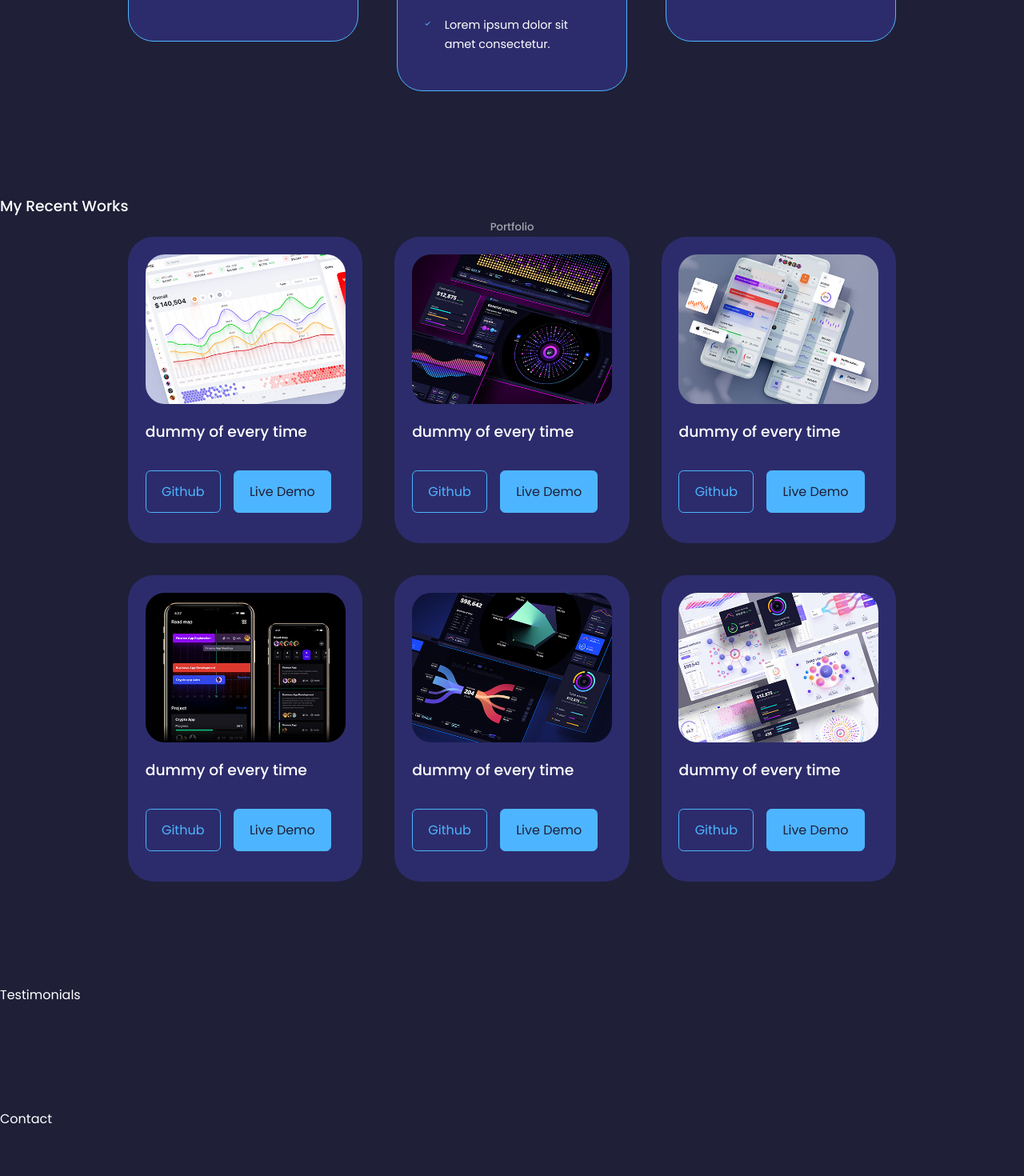
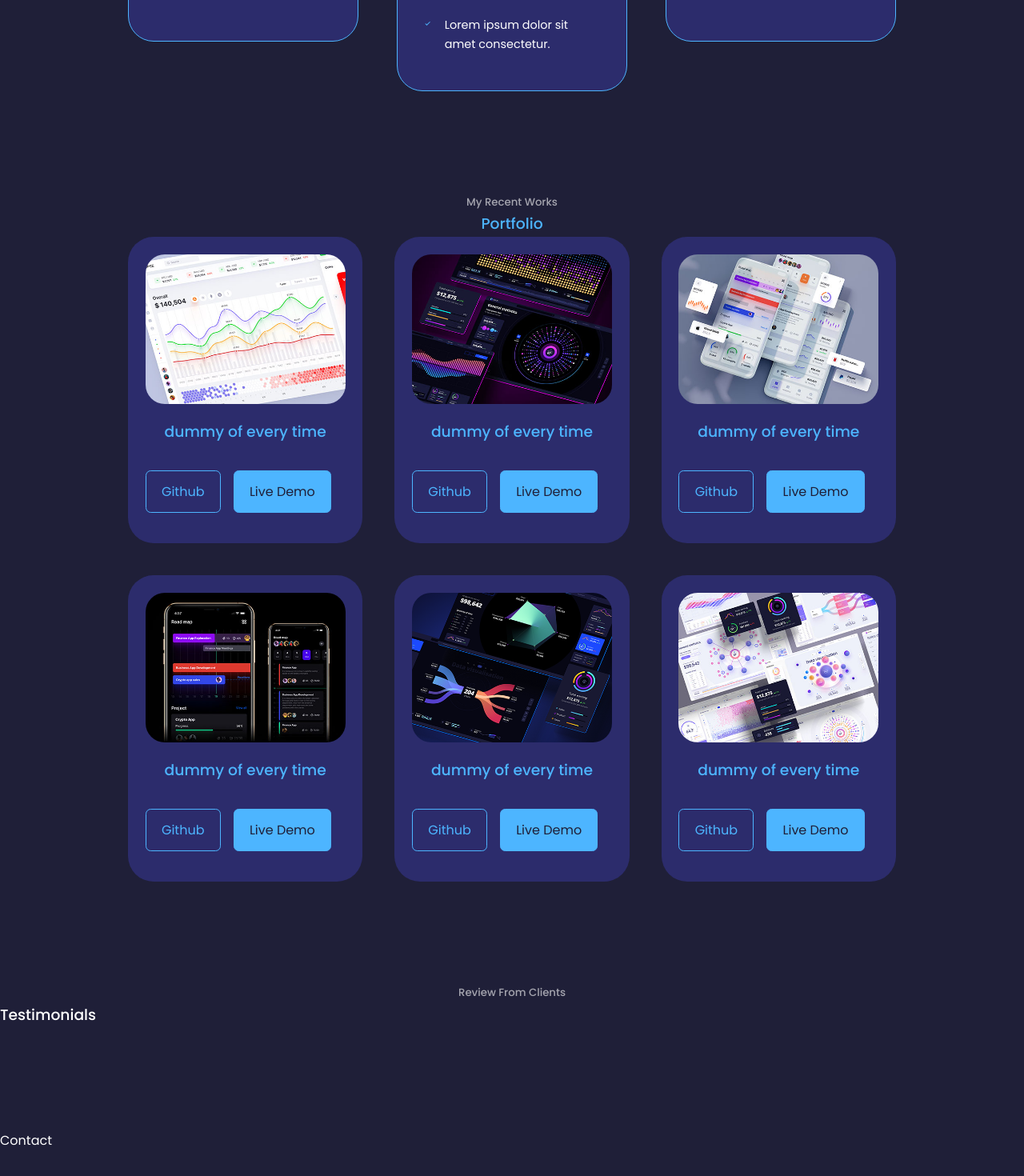
Before and after one commit to mohamedfazilk/React-Portfolio, a React (Create React App) app: page / in a window 1280 px wide. Shown: the part 2782-4252 px from the top of the page at 80% size. Built offline with nearby package versions, Linux system fonts and the light colour scheme.

Commit message:
adding the heading tag in the testimonials

```diff
--- a/src/components/portfolio/Portfolio.jsx
+++ b/src/components/portfolio/Portfolio.jsx
@@ -70,8 +70,9 @@ const data = [
 const Portfolio = () => {
   return (
     <section id='portfolio'>
-      <h3>My Recent Works</h3>
-      <h5>Portfolio</h5>
+       <h5>My Recent Works</h5>
+      <h3>Portfolio </h3>
+
 
       <div className="container portfolio-container">
         {data.map(({id,image,title,github,demo}) =>{
--- a/src/components/portfolio/portfolio.css
+++ b/src/components/portfolio/portfolio.css
@@ -26,6 +26,12 @@
 
 .portfolio-item h3 {
     margin: 1.2rem 0 2rem;
+
+}
+
+#portfolio  h3{
+    text-align: center;
+    color: var(--color-primary);
 }
 
 .portfolio-item-cta {
--- a/src/components/testimonials/Testimonials.jsx
+++ b/src/components/testimonials/Testimonials.jsx
@@ -3,7 +3,18 @@ import './testimonials.css';
 
 const Testimonials = () => {
   return (
-    <section id='testimonials'>Testimonials</section>
+    <section id='testimonials'>
+      <h5>Review From Clients</h5>
+      <h3>Testimonials</h3>
+      <div className="conatiner testimonials_container">
+        <article className="tesimonial">
+          <div className="client__avatar">
+
+          </div>
+
+        </article>
+      </div>
+    </section>
   )
 }
 
```
